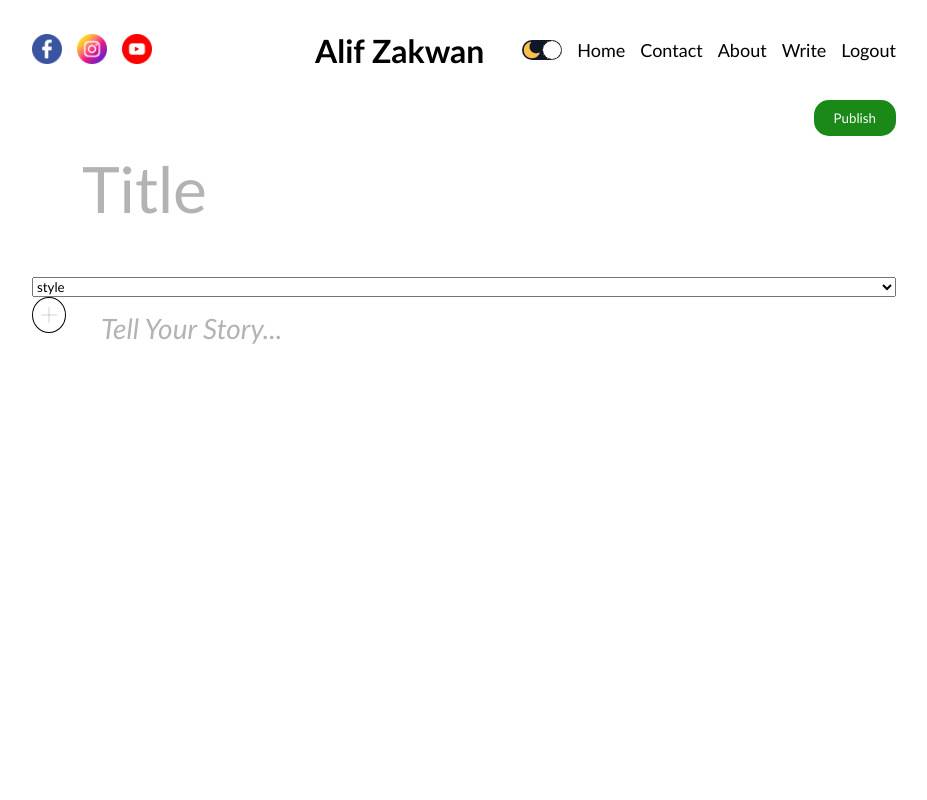
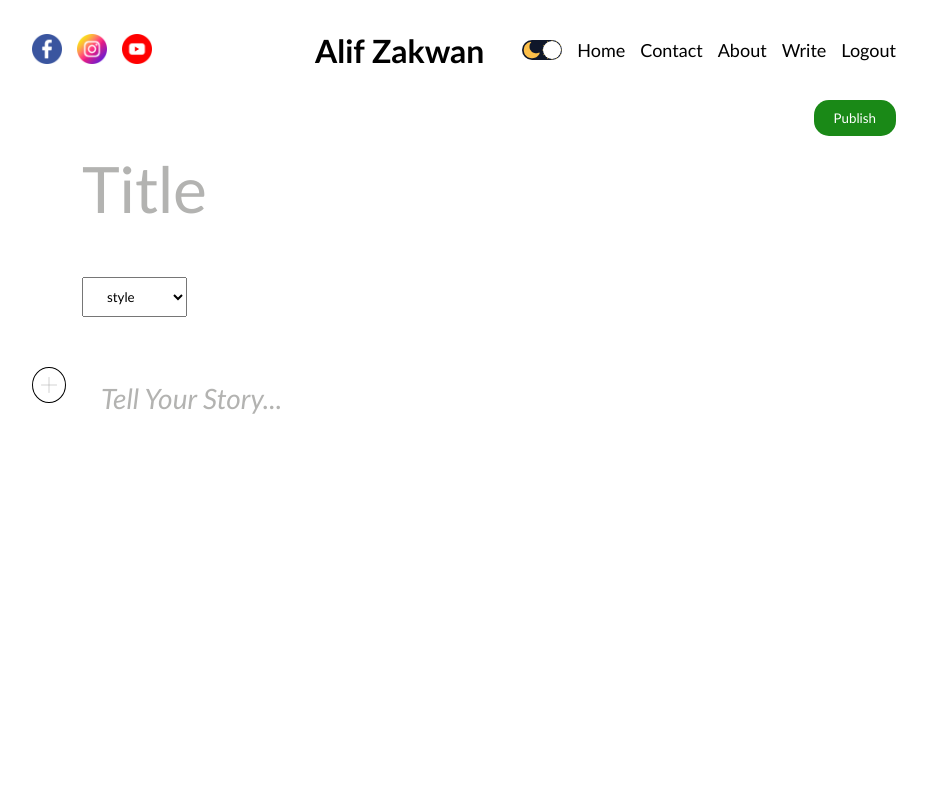
Before and after one commit to alifzwan/NextJS-blog-app, a Next.js app: page /write in a window 1280 px wide. Shown: the top 800 px of the page, without its empty margins (176-1103 px from the left). Built offline with nearby package versions, Linux system fonts and the light colour scheme; no server answers; sample sign-in values are in the browser's storage.

Commit message:
add some styles on select section

```diff
--- a/src/app/write/writePage.module.scss
+++ b/src/app/write/writePage.module.scss
@@ -12,6 +12,12 @@
     }
     .input::placeholder {
         color: #b3b3b1;
+    }
+    .select {
+        margin-bottom: 50px;
+        padding: 10px 20px;
+        margin-left: 50px;
+        width: max-content;
     }
     .editor {
         display: flex;
```
